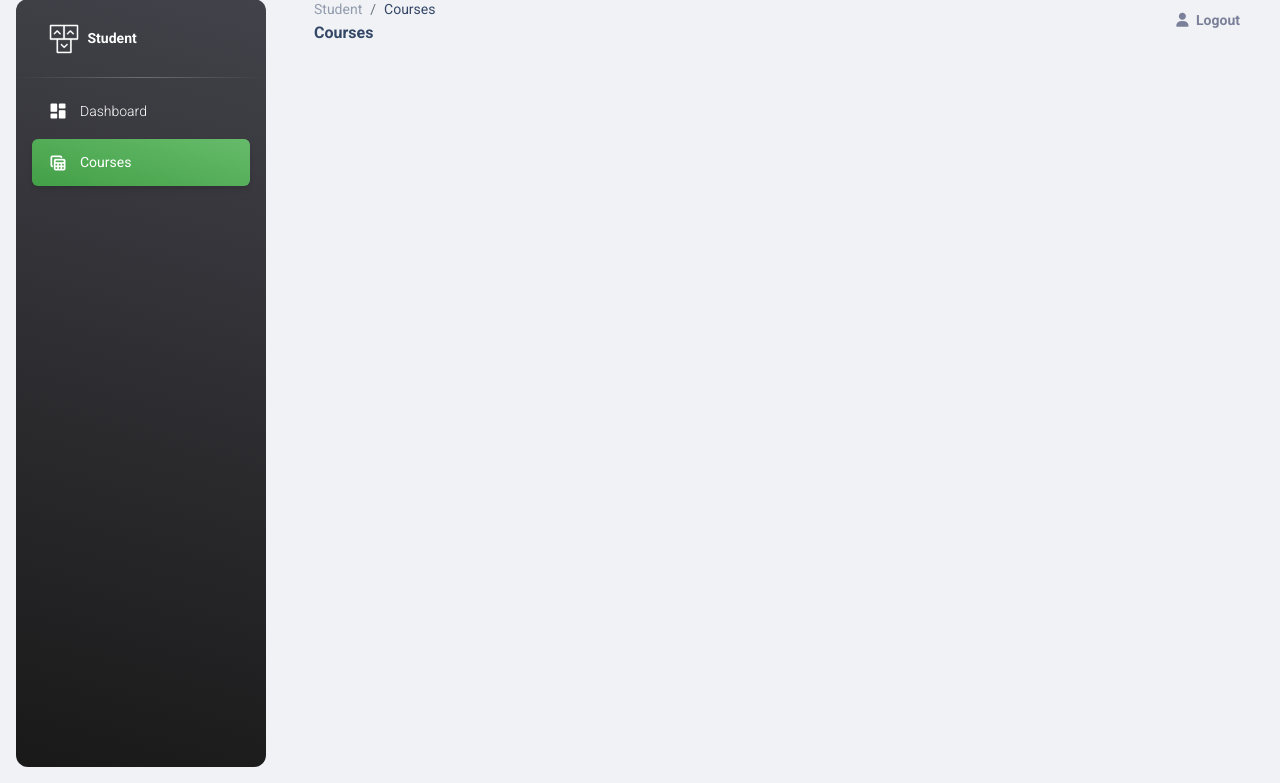
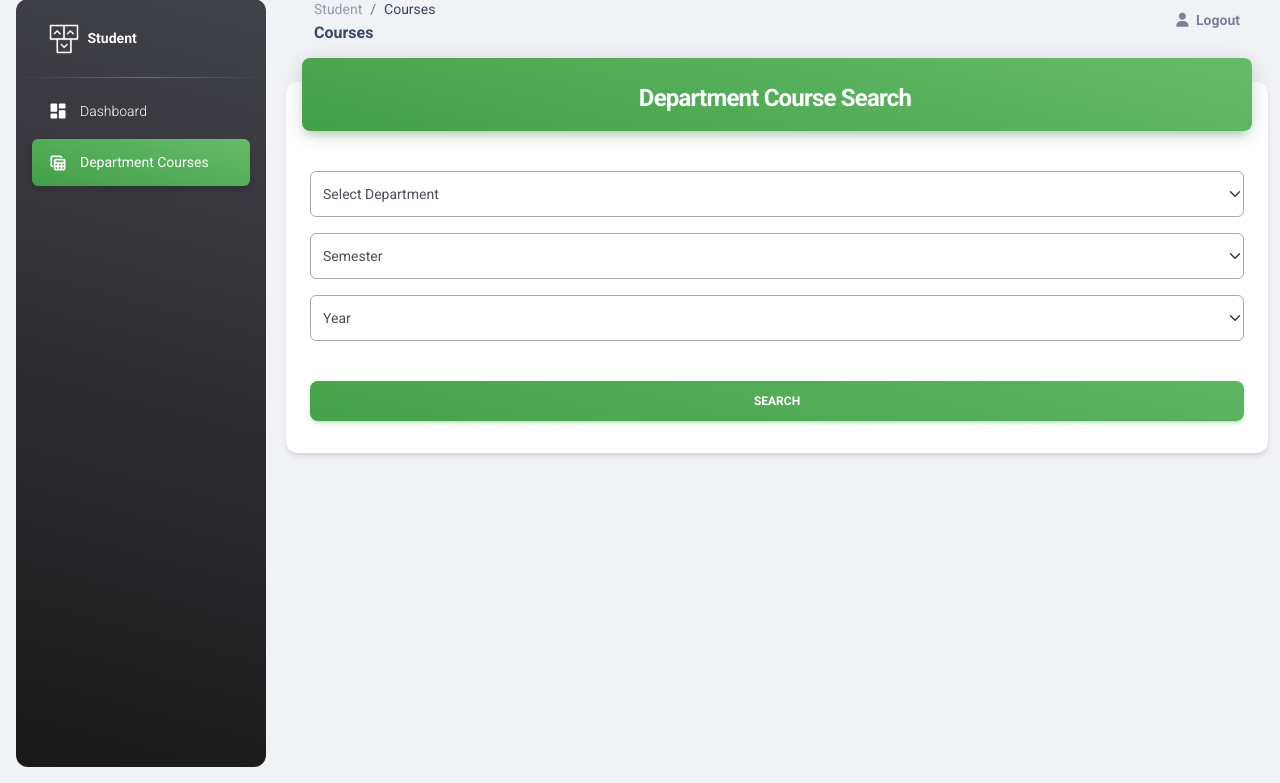
Before and after one commit to Lambert-Igene/Group_G_EE568_Project, a Django app: page /student/department_courses in a window 1280 px wide. Shown: the part 17-800 px from the top of the page. Run offline with Django 4.2, Linux system fonts and the light colour scheme; data that the repository does not hold is empty; some libraries are stand-ins or nearby versions.

Commit message:
implemented the function 6 and update views & urls

```diff
--- a/university/templates/student/department_courses.html
+++ b/university/templates/student/department_courses.html
@@ -7,7 +7,7 @@
   <link rel="apple-touch-icon" sizes="76x76" href="{% static 'img/apple-icon.png'%}">
   <link rel="icon" type="image/png" href="{% static 'img/favicon.png' %}">
   <title>
-    Student | Courses
+    Student | Department Courses
   </title>
   <!--     Fonts and icons     -->
   <link rel="stylesheet" type="text/css" href="https://fonts.googleapis.com/css?family=Roboto:300,400,500,700,900|Roboto+Slab:400,700" />
@@ -46,11 +46,11 @@
           </a>
         </li>
         <li class="nav-item">
-          <a class="nav-link text-white active bg-gradient-success" href="{% url 'student' %}">
+          <a class="nav-link text-white active bg-gradient-success" href="{% url 'student_department_courses' %}">
             <div class="text-white text-center me-2 d-flex align-items-center justify-content-center">
               <i class="material-icons opacity-10">table_view</i>
             </div>
-            <span class="nav-link-text ms-1">Courses</span>
+            <span class="nav-link-text ms-1">Department Courses</span>
           </a>
         </li>
       </ul>
@@ -92,7 +92,47 @@
     </nav>
     <!-- End Navbar -->
     <div class="container-fluid py-4">
-
+      <div class="card z-index-0 fadeIn3 fadeInBottom">
+        <div class="card-header p-0 position-relative mt-n4 mx-3 z-index-2">
+          <div class="bg-gradient-success shadow-success border-radius-lg py-3 pe-1">
+            <h4 class="text-white font-weight-bolder text-center mt-2 mb-0">Department Course Search</h4>
+          </div>
+        </div>
+        <div class="card-body">
+          <form method="get" action="{% url 'student_department_courses_result' %}" role="form" class="text-start">
+            <div class="input-group input-group-outline my-3">
+              <select name="department" class="form-select" required style="padding: 0.625rem 0.75rem !important; border: 1px solid darkgrey !important;">
+                <option value="" disabled selected>Select Department</option>
+                {% for department in departments %}
+                  <option value="{{department.dept_name}}">{{department.dept_name}}</option>
+                {% endfor %}
+              </select>
+            </div>
+            <div class="input-group input-group-outline my-3">
+              <select name="semester" class="form-select" required style="padding: 0.625rem 0.75rem !important; border: 1px solid darkgrey !important">
+                <option value="" disabled selected>Semester</option>
+                <option value="1">Fall semester</option>
+                <option value="2">Spring semester</option>
+              </select>
+            </div>
+            <div class="input-group input-group-outline mb-3">
+              <select name="year" class="form-select" required style="padding: 0.625rem 0.75rem !important; border: 1px solid darkgrey !important">
+                <option value="" disabled selected>Year</option>
+                <option value="2019">2019</option>
+                <option value="2020">2020</option>
+                <option value="2021">2021</option>
+                <option value="2022">2022</option>
+                <option value="2023">2023</option>
+                <option value="2024">2024</option>
+                <option value="2025">2025</option>
+              </select>
+            </div>
+            <div class="text-center">
+              <button type="submit" class="btn bg-gradient-success w-100 my-4 mb-2">Search</button>
+            </div>
+          </form>
+        </div>
+      </div>
     </div>
   </main>
   <!--   Core JS Files   -->
@@ -101,253 +141,6 @@
   <script src="{% static 'js/plugins/perfect-scrollbar.min.js' %}"></script>
   <script src="{% static 'js/plugins/smooth-scrollbar.min.js' %}"></script>
   <script src="{% static 'js/plugins/chartjs.min.js' %}"></script>
-  <script>
-    var ctx = document.getElementById("chart-bars").getContext("2d");
-
-    new Chart(ctx, {
-      type: "bar",
-      data: {
-        labels: ["M", "T", "W", "T", "F", "S", "S"],
-        datasets: [{
-          label: "Sales",
-          tension: 0.4,
-          borderWidth: 0,
-          borderRadius: 4,
-          borderSkipped: false,
-          backgroundColor: "rgba(255, 255, 255, .8)",
-          data: [50, 20, 10, 22, 50, 10, 40],
-          maxBarThickness: 6
-        }, ],
-      },
-      options: {
-        responsive: true,
-        maintainAspectRatio: false,
-        plugins: {
-          legend: {
-            display: false,
-          }
-        },
-        interaction: {
-          intersect: false,
-          mode: 'index',
-        },
-        scales: {
-          y: {
-            grid: {
-              drawBorder: false,
-              display: true,
-              drawOnChartArea: true,
-              drawTicks: false,
-              borderDash: [5, 5],
-              color: 'rgba(255, 255, 255, .2)'
-            },
-            ticks: {
-              suggestedMin: 0,
-              suggestedMax: 500,
-              beginAtZero: true,
-              padding: 10,
-              font: {
-                size: 14,
-                weight: 300,
-                family: "Roboto",
-                style: 'normal',
-                lineHeight: 2
-              },
-              color: "#fff"
-            },
-          },
-          x: {
-            grid: {
-              drawBorder: false,
-              display: true,
-              drawOnChartArea: true,
-              drawTicks: false,
-              borderDash: [5, 5],
-              color: 'rgba(255, 255, 255, .2)'
-            },
-            ticks: {
-              display: true,
-              color: '#f8f9fa',
-              padding: 10,
-              font: {
-                size: 14,
-                weight: 300,
-                family: "Roboto",
-                style: 'normal',
-                lineHeight: 2
-              },
-            }
-          },
-        },
-      },
-    });
-
-
-    var ctx2 = document.getElementById("chart-line").getContext("2d");
-
-    new Chart(ctx2, {
-      type: "line",
-      data: {
-        labels: ["Apr", "May", "Jun", "Jul", "Aug", "Sep", "Oct", "Nov", "Dec"],
-        datasets: [{
-          label: "Mobile apps",
-          tension: 0,
-          borderWidth: 0,
-          pointRadius: 5,
-          pointBackgroundColor: "rgba(255, 255, 255, .8)",
-          pointBorderColor: "transparent",
-          borderColor: "rgba(255, 255, 255, .8)",
-          borderColor: "rgba(255, 255, 255, .8)",
-          borderWidth: 4,
-          backgroundColor: "transparent",
-          fill: true,
-          data: [50, 40, 300, 320, 500, 350, 200, 230, 500],
-          maxBarThickness: 6
-
-        }],
-      },
-      options: {
-        responsive: true,
-        maintainAspectRatio: false,
-        plugins: {
-          legend: {
-            display: false,
-          }
-        },
-        interaction: {
-          intersect: false,
-          mode: 'index',
-        },
-        scales: {
-          y: {
-            grid: {
-              drawBorder: false,
-              display: true,
-              drawOnChartArea: true,
-              drawTicks: false,
-              borderDash: [5, 5],
-              color: 'rgba(255, 255, 255, .2)'
-            },
-            ticks: {
-              display: true,
-              color: '#f8f9fa',
-              padding: 10,
-              font: {
-                size: 14,
-                weight: 300,
-                family: "Roboto",
-                style: 'normal',
-                lineHeight: 2
-              },
-            }
-          },
-          x: {
-            grid: {
-              drawBorder: false,
-              display: false,
-              drawOnChartArea: false,
-              drawTicks: false,
-              borderDash: [5, 5]
-            },
-            ticks: {
-              display: true,
-              color: '#f8f9fa',
-              padding: 10,
-              font: {
-                size: 14,
-                weight: 300,
-                family: "Roboto",
-                style: 'normal',
-                lineHeight: 2
-              },
-            }
-          },
-        },
-      },
-    });
-
-    var ctx3 = document.getElementById("chart-line-tasks").getContext("2d");
-
-    new Chart(ctx3, {
-      type: "line",
-      data: {
-        labels: ["Apr", "May", "Jun", "Jul", "Aug", "Sep", "Oct", "Nov", "Dec"],
-        datasets: [{
-          label: "Mobile apps",
-          tension: 0,
-          borderWidth: 0,
-          pointRadius: 5,
-          pointBackgroundColor: "rgba(255, 255, 255, .8)",
-          pointBorderColor: "transparent",
-          borderColor: "rgba(255, 255, 255, .8)",
-          borderWidth: 4,
-          backgroundColor: "transparent",
-          fill: true,
-          data: [50, 40, 300, 220, 500, 250, 400, 230, 500],
-          maxBarThickness: 6
-
-        }],
-      },
-      options: {
-        responsive: true,
-        maintainAspectRatio: false,
-        plugins: {
-          legend: {
-            display: false,
-          }
-        },
-        interaction: {
-          intersect: false,
-          mode: 'index',
-        },
-        scales: {
-          y: {
-            grid: {
-              drawBorder: false,
-              display: true,
-              drawOnChartArea: true,
-              drawTicks: false,
-              borderDash: [5, 5],
-              color: 'rgba(255, 255, 255, .2)'
-            },
-            ticks: {
-              display: true,
-              padding: 10,
-              color: '#f8f9fa',
-              font: {
-                size: 14,
-                weight: 300,
-                family: "Roboto",
-                style: 'normal',
-                lineHeight: 2
-              },
-            }
-          },
-          x: {
-            grid: {
-              drawBorder: false,
-              display: false,
-              drawOnChartArea: false,
-              drawTicks: false,
-              borderDash: [5, 5]
-            },
-            ticks: {
-              display: true,
-              color: '#f8f9fa',
-              padding: 10,
-              font: {
-                size: 14,
-                weight: 300,
-                family: "Roboto",
-                style: 'normal',
-                lineHeight: 2
-              },
-            }
-          },
-        },
-      },
-    });
-  </script>
   <script>
     var win = navigator.platform.indexOf('Win') > -1;
     if (win && document.querySelector('#sidenav-scrollbar')) {
--- a/university/urls.py
+++ b/university/urls.py
@@ -30,6 +30,8 @@ urlpatterns = [
     path('professor/courses', views.courses, name='professor_courses'),
     path('professor/course_students', views.course_students, name='professor_course_students'),
     path('student', views.student, name='student'),
-    path('student/department_courses', views.department_courses, name='student_department_courses'),
+    path('student/department_courses', views.student_department_courses, name='student_department_courses'),
+    path('student/department_courses_result', views.student_department_courses_result, name='student_department_courses_result'),
+
 
 ]
--- a/university/views.py
+++ b/university/views.py
@@ -144,8 +144,32 @@ def student(request):
 
     return HttpResponse(template.render(context, request))
 
-def department_courses(request):
+def student_department_courses(request):
     template = loader.get_template('student/department_courses.html')
-    context = {}
+    departments = Department.objects.all()
+    context = {
+        'departments': departments
+    }
 
     return HttpResponse(template.render(context, request))
+
+def student_department_courses_result(request):
+    department = request.GET.get('department')
+    semester = request.GET.get('semester')
+    year = request.GET.get('year')
+
+    with connection.cursor() as cursor:
+        cursor.execute("SELECT section.*, course.dept_name, course.title FROM section "
+                       "JOIN course ON course.course_id = section.course_id "
+                       "WHERE course.dept_name = %s AND section.semester = %s AND section.year = %s"
+                       , [department, semester, year])
+
+        columns = [col[0] for col in cursor.description]
+        course_sections = [dict(zip(columns, row)) for row in cursor.fetchall()]
+
+    template = loader.get_template('student/department_courses_result.html')
+    context = {
+        'course_sections': course_sections
+    }
+
+    return HttpResponse(template.render(context, request))
```
Also changed, not shown: university/templates/student/department_courses_result.html (added, +229 -0 lines).
